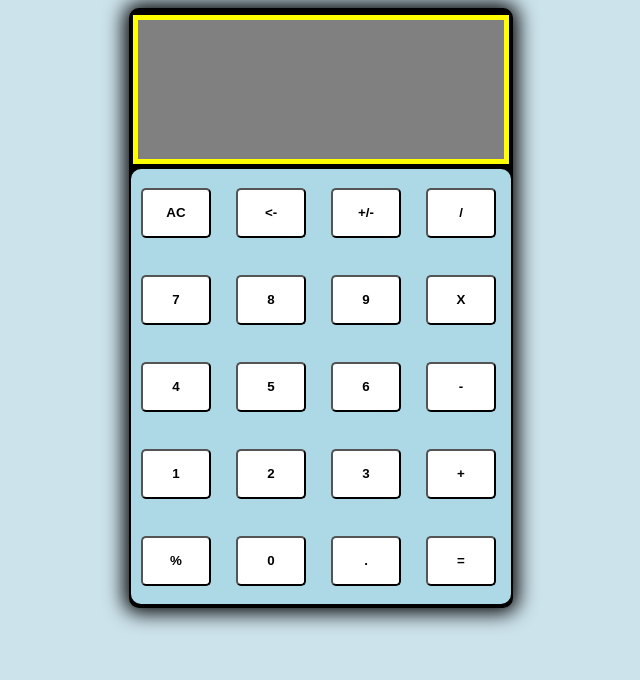
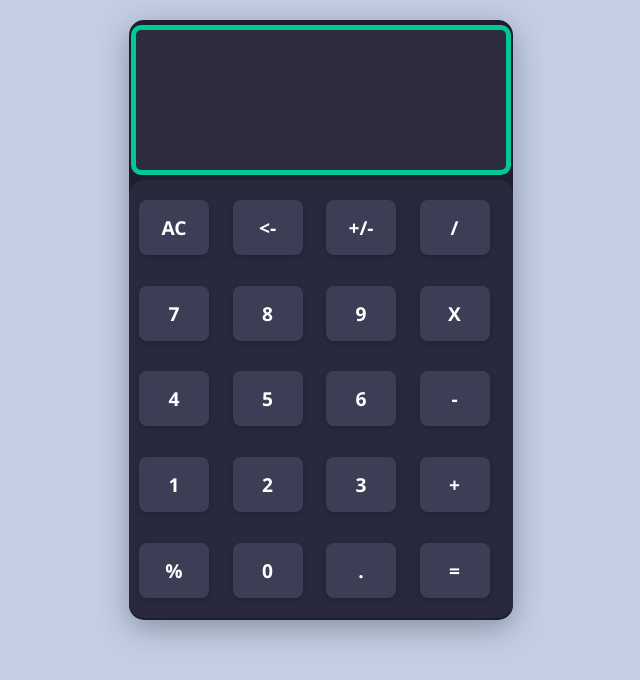
Before and after one commit to FaizanSb/Calculator, a plain HTML site: page index.html in a window 1280 px wide. Shown: the whole page, without its empty margins (319-959 px from the left). Drawn offline with Linux system fonts and the light colour scheme.

Commit message:
Add files via upload

```diff
--- a/index.html
+++ b/index.html
@@ -8,111 +8,105 @@
     <style>
         * {
             box-sizing: border-box;
+            font-family: 'Segoe UI', Tahoma, Geneva, Verdana, sans-serif;
         }
 
         body {
-            background-color: rgb(205, 227, 236);
+            background-color: #c3cee5;
+            margin: 0;
+            padding: 20px;
+
         }
 
         .main {
-            background-color: black;
+            background-color: #1e1e2f;
             height: 75vh;
             width: 30vw;
-            border: 2px solid black;
+            border: none;
             margin: auto;
-            border-radius: 10px;
-            box-shadow: 0px 0px 20px 5px rgb(0, 0, 0);
+            border-radius: 15px;
+            box-shadow: 0px 8px 30px rgba(0, 0, 0, 0.3);
+            overflow: hidden;
         }
 
         .main .screen {
             height: 25%;
             width: 99%;
-            background-color: gray;
+            background-color: #2c2c3c;
             margin: 5px auto;
-            border: 5px solid yellow;
-            color: white;
+            border: 5px solid #00c896;
+            color: #ffffff;
             font-weight: bold;
-            font-size: 3rem;
+            font-size: 2.8rem;
             display: flex;
             justify-content: flex-end;
             align-items: center;
+            padding: 0 15px;
             flex-wrap: wrap;
             overflow-x: auto;
+            border-radius: 10px;
+        }
 
+        .main .buttons {
+            background-color: #28293d;
+            display: grid;
+            grid-template-columns: repeat(4, 1fr);
+            align-items: center;
+            justify-content: center;
+            height: 73%;
+            border-radius: inherit;
+            padding: 10px;
+            gap: 10px;
         }
 
         .main .buttons .btn {
-            color: black;
-            background-color: white;
-            height: 50px;
+            background-color: #3c3e56;
+            color: #ffffff;
+            height: 55px;
             width: 70px;
-            padding: 10px 20px;
-            margin: 10px 10px;
-            border-radius: 5px;
-            font-weight: bold;
-            text-align: center;
-
+            border: none;
+            border-radius: 8px;
+            font-size: 1.2rem;
+            font-weight: 600;
+            transition: all 0.2s ease;
+            box-shadow: 0px 2px 5px rgba(0, 0, 0, 0.2);
         }
 
         .main .buttons .btn:hover {
-            background-color: rgb(225, 216, 216);
+            background-color: #4fd1c5;
+            color: black;
             cursor: pointer;
-        }
-
-        .main .buttons {
-            background-color: lightblue;
-            /* height: 100%; */
-            display: grid;
-            grid-template-columns: 1fr 1fr 1fr 1fr;
-            align-items: center;
-            justify-content: center;
-            flex-wrap: wrap;
-            height: 73%;
-            border-radius: inherit;
-            /* border-top-right-radius: none; */
+            transform: scale(1.05);
         }
 
         @media screen and (max-width:1100px) {
             .main {
-                /* height: 100vh; */
                 width: 50vw;
             }
-
         }
 
         @media screen and (max-width:700px) {
             .main {
-                /* height: 100vh; */
                 width: 70vw;
             }
-
-            /* .main .buttons{
-                grid-template-columns: 1fr 1fr 1fr;
-                margin: auto;
-            } */
-
-
         }
 
         @media screen and (max-width:500px) {
             .main {
                 width: 80vw;
             }
-
         }
 
         @media screen and (max-width:445px) {
             .main {
                 width: 90vw;
             }
-
         }
 
         @media screen and (max-width:400px) {
             .main {
                 width: 98vw;
             }
-
         }
     </style>
 </head>
```
